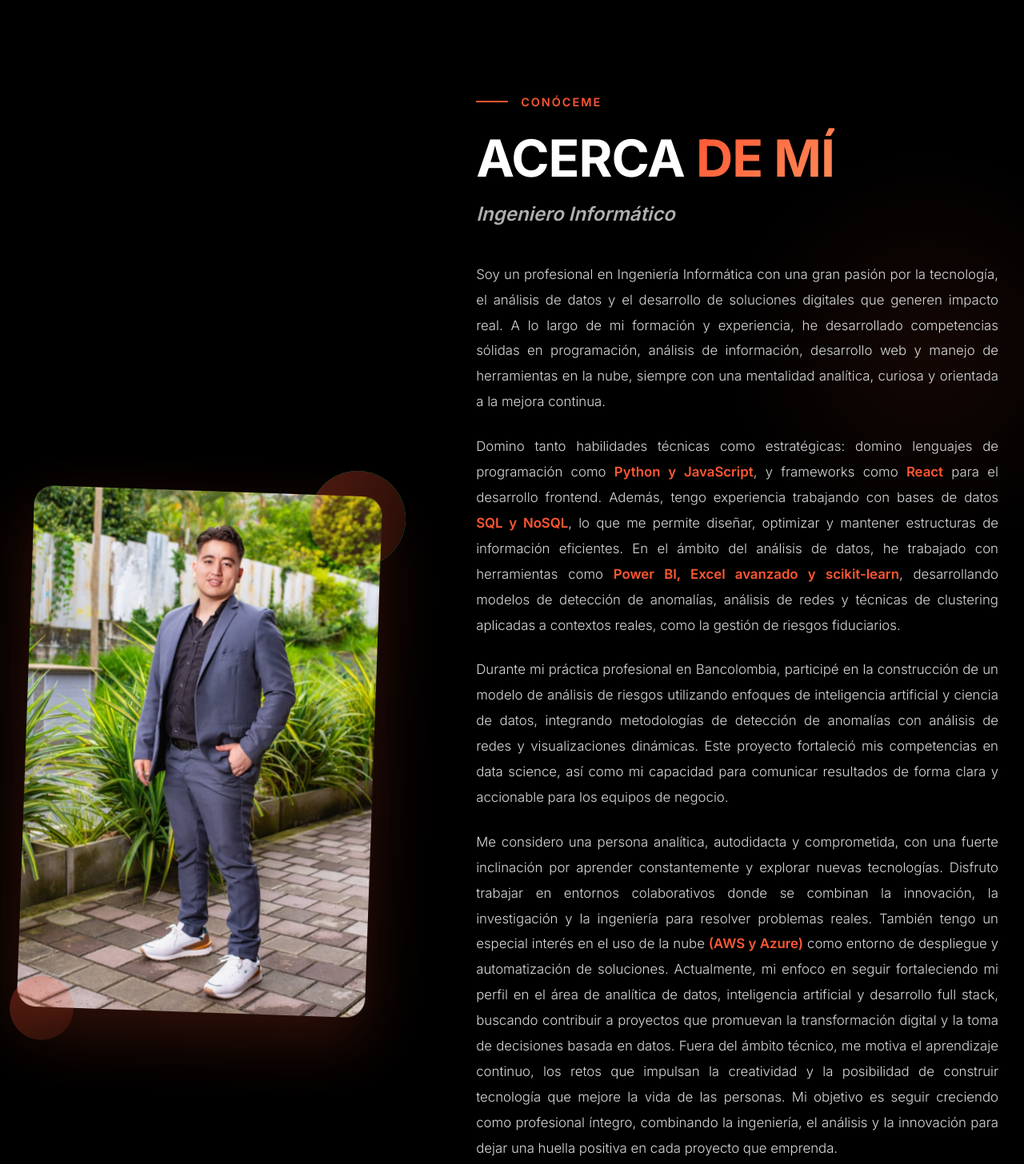
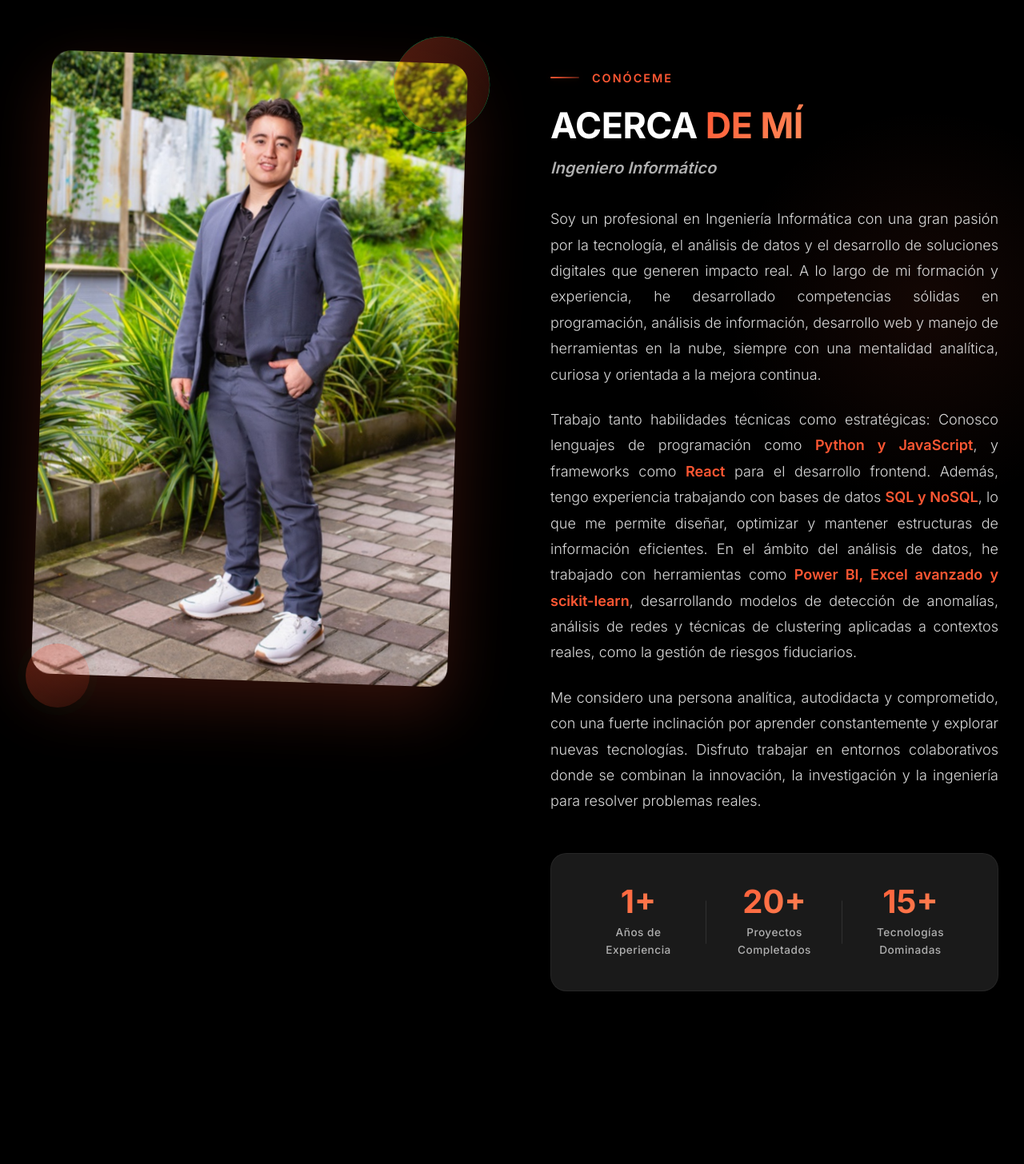
Before and after one commit to Ale-pool/Update_Profile, a plain HTML site: page perfil/index.html in a window 1280 px wide. Shown: the part 1020-2476 px from the top of the page at 80% size. After the commit the page ends 2398 px from the top, so only its background shows below. Drawn offline with Linux system fonts and the light colour scheme.

Commit message:
finished-section-about

```diff
--- a/perfil/css/style.css
+++ b/perfil/css/style.css
@@ -539,7 +539,7 @@ body {
    =================================== */
 .about-section {
     min-height: 100vh;
-    padding: 120px 0;
+    padding: 90px 0;
     background: var(--color-black);
     position: relative;
     overflow: hidden;
@@ -559,9 +559,9 @@ body {
 
 .about-grid {
     display: grid;
-    grid-template-columns: 0.8fr 1.2fr;
-    gap: 8rem;
-    align-items: center;
+    grid-template-columns: 1fr 1fr;
+    gap: 6rem;
+    align-items: start;
 }
 
 /* About Image Side */
@@ -575,7 +575,7 @@ body {
 .about-image-container {
     position: relative;
     width: 100%;
-    max-width: 450px;
+    max-width: 520px;
 }
 
 .about-image-frame {
@@ -653,6 +653,7 @@ body {
 
 .about-content {
     position: relative;
+    max-width: 720px;
 }
 
 .section-label {
@@ -663,9 +664,11 @@ body {
 }
 
 .label-line {
-    width: 40px;
+    width: 36px;
     height: 2px;
-    background: var(--color-orange);
+    background: linear-gradient(90deg, var(--color-orange) 0%, rgba(255, 87, 51, 0.3) 100%);
+    border-radius: 2px;
+    box-shadow: 0 0 12px rgba(255, 87, 51, 0.15);
 }
 
 .label-text {
@@ -677,11 +680,11 @@ body {
 }
 
 .about-title {
-    font-size: 4rem;
+    font-size: 2.8rem;
     font-weight: 800;
     line-height: 1.1;
-    margin-bottom: 1rem;
-    letter-spacing: -1px;
+    margin-bottom: 0.75rem;
+    letter-spacing: -0.5px;
 }
 
 .about-title .highlight {
@@ -692,19 +695,25 @@ body {
 }
 
 .about-subtitle {
-    font-size: 1.5rem;
+    font-size: 1.25rem;
     font-weight: 600;
     color: var(--color-text-gray);
-    margin-bottom: 2.5rem;
+    margin-bottom: 2rem;
     font-style: italic;
+}
+
+/* Optional accent style for subtitle */
+.about-subtitle.accent {
+    color: var(--color-orange);
 }
 
 .about-text {
     color: rgba(255, 255, 255, 0.85);
-    font-size: 1.05rem;
-    line-height: 1.9;
+    font-size: 1.125rem;
+    line-height: 1.8;
     margin-bottom: 3rem;
     font-weight: 300;
+    max-width: 68ch;
 }
 
 .about-text p {
@@ -750,7 +759,7 @@ body {
 }
 
 .stat-number {
-    font-size: 3rem;
+    font-size: 2.5rem;
     font-weight: 800;
     background: linear-gradient(135deg, var(--color-orange) 0%, #ff8c5a 100%);
     -webkit-background-clip: text;
@@ -761,7 +770,7 @@ body {
 }
 
 .stat-label {
-    font-size: 0.9rem;
+    font-size: 0.85rem;
     color: var(--color-text-gray);
     font-weight: 500;
     letter-spacing: 0.5px;
@@ -800,6 +809,19 @@ body {
 /* ===================================
    RESPONSIVE DESIGN
    =================================== */
+@media (min-width: 1400px) {
+    .about-text {
+        font-size: 1.25rem;
+        line-height: 1.75;
+    }
+    .about-content {
+        max-width: 800px;
+    }
+    .about-image-container {
+        max-width: 560px;
+    }
+}
+
 @media (max-width: 1200px) {
     .home-grid {
         gap: 4rem;
--- a/perfil/index.html
+++ b/perfil/index.html
@@ -193,7 +193,7 @@
                             </p>
 
                             <p>
-                                Domino tanto habilidades técnicas como estratégicas: domino lenguajes de programación como
+                                Trabajo tanto habilidades técnicas como estratégicas: Conosco lenguajes de programación como
                                 <strong>Python y JavaScript</strong>, y frameworks como <strong>React</strong> para el desarrollo frontend. Además, tengo experiencia
                                 trabajando con bases de datos <strong>SQL y NoSQL</strong>, lo que me permite diseñar, optimizar y mantener estructuras
                                 de información eficientes. En el ámbito del análisis de datos, he trabajado con herramientas como <strong>Power BI,
@@ -202,25 +202,9 @@
                             </p>
 
                             <p>
-                                Durante mi práctica profesional en Bancolombia, participé en la construcción de un modelo de análisis de
-                                riesgos utilizando enfoques de inteligencia artificial y ciencia de datos, integrando metodologías de
-                                detección de anomalías con análisis de redes y visualizaciones dinámicas. Este proyecto fortaleció mis
-                                competencias en data science, así como mi capacidad para comunicar resultados de forma clara y
-                                accionable para los equipos de negocio.
-                            </p>
-
-                            <p>
-                                Me considero una persona analítica, autodidacta y comprometida, con una fuerte inclinación por
+                                Me considero una persona analítica, autodidacta y comprometido, con una fuerte inclinación por
                                 aprender constantemente y explorar nuevas tecnologías. Disfruto trabajar en entornos colaborativos
-                                donde se combinan la innovación, la investigación y la ingeniería para resolver problemas reales. También
-                                tengo un especial interés en el uso de la nube <strong>(AWS y Azure)</strong> como entorno de despliegue y
-                                automatización de soluciones. Actualmente, mi enfoco en seguir fortaleciendo mi perfil en el área de
-                                analítica de datos, inteligencia artificial y desarrollo full stack, buscando contribuir a proyectos que
-                                promuevan la transformación digital y la toma de decisiones basada en datos. Fuera del ámbito técnico,
-                                me motiva el aprendizaje continuo, los retos que impulsan la creatividad y la posibilidad de construir
-                                tecnología que mejore la vida de las personas. Mi objetivo es seguir creciendo como profesional íntegro,
-                                combinando la ingeniería, el análisis y la innovación para dejar una huella positiva en cada proyecto que
-                                emprenda.
+                                donde se combinan la innovación, la investigación y la ingeniería para resolver problemas reales.
                             </p>
                         </div>
 
@@ -239,13 +223,6 @@
                                 <div class="stat-label">Tecnologías Dominadas</div>
                             </div>
                         </div>
-
-                        <a href="#curriculum" class="about-cta">
-                            Descargar CV
-                            <svg width="20" height="20" viewBox="0 0 24 24" fill="none" stroke="currentColor" stroke-width="2">
-                                <path d="M21 15v4a2 2 0 0 1-2 2H5a2 2 0 0 1-2-2v-4M7 10l5 5 5-5M12 15V3"/>
-                            </svg>
-                        </a>
                     </div>
                 </div>
             </div>
```
